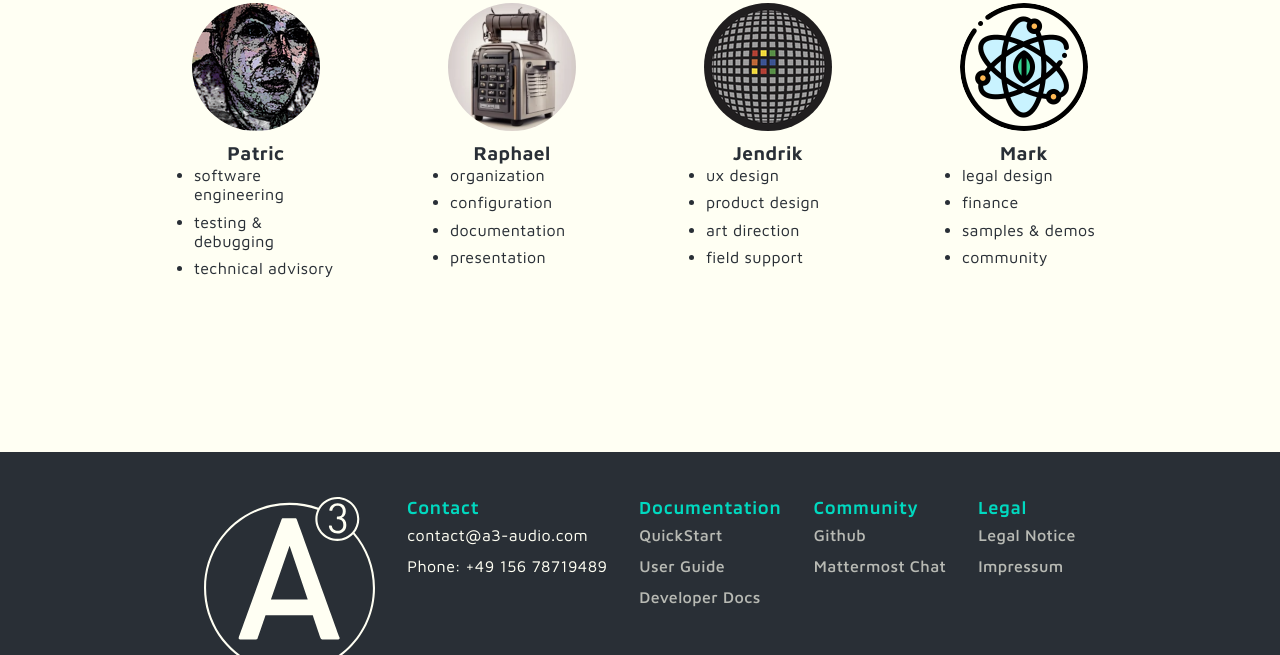
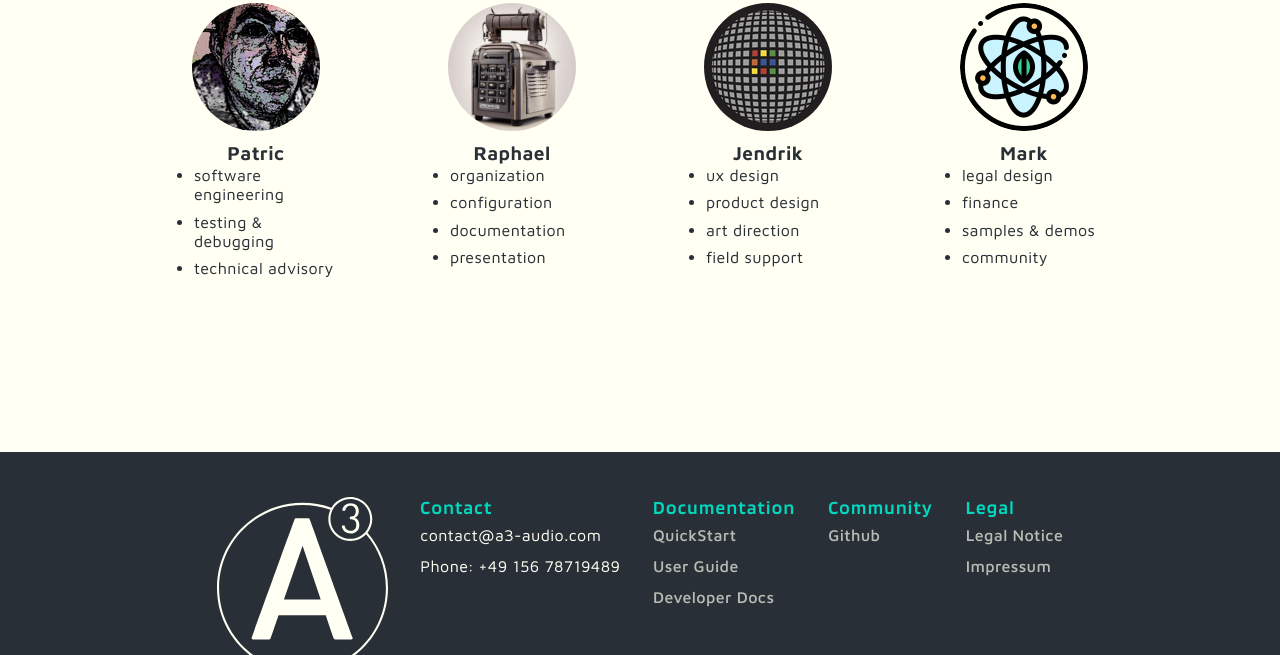
Before and after one commit to a3-audio/a3-audio.github.io, a website: page src/index.pug in a window 1280 px wide. Shown: the part 3329-3984 px from the top of the page. Drawn offline with nearby package versions, Linux system fonts and the light colour scheme; files that its build step writes are made by us from their sources; a script that the page names is missing.

Commit message:
correct links

```diff
--- a/src/includes/footer.pug
+++ b/src/includes/footer.pug
@@ -27,8 +27,6 @@ section#footer.dark
         ul
           li
             a(href="https://github.com/a3-audio/a3-system") Github
-          li
-            a(href="https://chat.a3-audio.com/signup_user_complete/?id=1tc4amkbz7gpxp4suxmuf39myw") Mattermost Chat
 
       div
         h2 Legal
```
